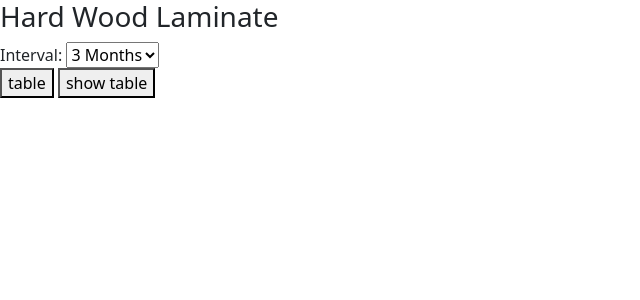
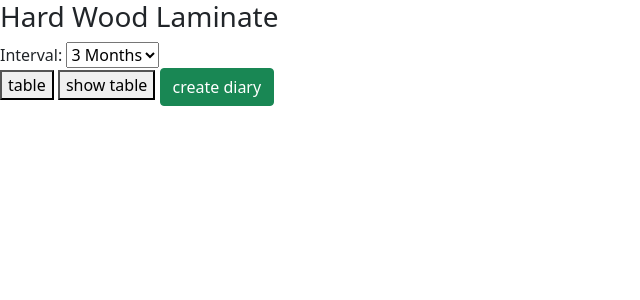
Before and after one commit to jaybee291998/django-finance-app, a Django app: page /diary/diary_list in a window 1280 px wide. Shown: the top 300 px of the page, without its empty margins (0-640 px from the left). Run offline with Django 3.2, Linux system fonts and the light colour scheme; a user stored in the database is signed in.

Commit message:
added the button to create diary

```diff
--- a/diary/views.py
+++ b/diary/views.py
@@ -208,6 +208,7 @@ def diary_list_view(request):
 		'domain': reverse_lazy('diaries-list-api'),
 		'diaries_list': reverse_lazy('diaries_list'),
 		'delete_diary': reverse_lazy('diary_delete'),
-		'update_diary': reverse_lazy('diary_update')
+		'update_diary': reverse_lazy('diary_update'),
+		'diary_create': reverse_lazy('diary-create')
 	}
 	return render(request, 'diary/diary_list.html', context)
--- a/templates/diary/diary_list.html
+++ b/templates/diary/diary_list.html
@@ -17,6 +17,7 @@
 	<div id="control-div">
 		<button onclick="createTable(this)">table</button>
 		<button onclick="showTable(this)" id="show-table-btn">show table</button>
+		<a href="{{diary_create}}" class="btn btn-success">create diary</a>
 	</div>
 	<div id="content-div">
 	</div>
```
